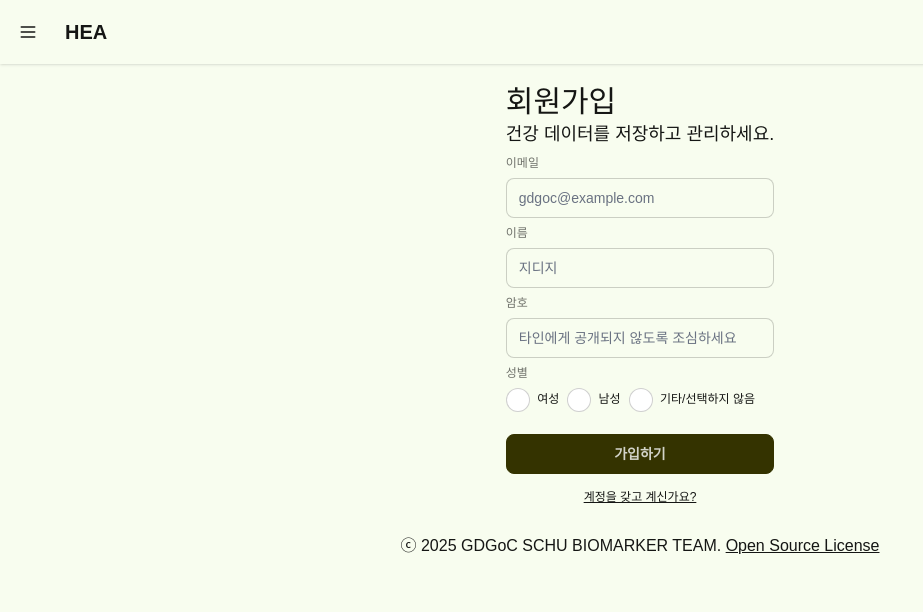
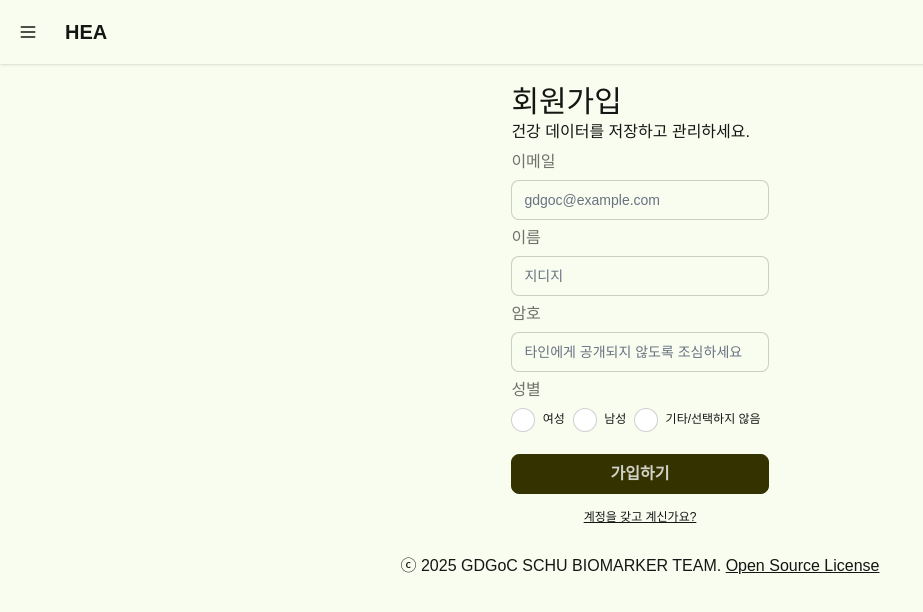
Before and after one commit to GDGoC-SCHU/2025-winter-biomarker-FE, a SvelteKit app: page /signup in a window 1280 px wide. Shown: the top 612 px of the page, without its empty margins (0-923 px from the left). Built offline with nearby package versions, Linux system fonts and the light colour scheme; no server answers.

Commit message:
(style) update font size

```diff
--- a/src/routes/+page.svelte
+++ b/src/routes/+page.svelte
@@ -58,9 +58,9 @@
                         <li class="text-lg font-normal flex justify-between">
                             <span class="flex items-center gap-2">
                                 <span class="badge badge-secondary text-base">밥류</span>
-                                <span>김밥채소</span>
+                                <span>잡채밥</span>
                             </span>
-                            <span class="ms-1 text-base text-gray-400">105kcal</span>
+                            <span class="ms-1 text-base text-gray-400">113kcal</span>
                         </li>
                     </ul>
                 </div>
--- a/src/routes/login/+page.svelte
+++ b/src/routes/login/+page.svelte
@@ -19,10 +19,10 @@
             </div>
             {/if}
         </div>
-        <label for="email" class="fieldset-label">이메일</label>
+        <label for="email" class="fieldset-label text-base">이메일</label>
         <input name="email" type="email" class="input" placeholder="gdgoc@example.com" required />
 
-        <label for="password" class="fieldset-label">암호</label>
+        <label for="password" class="fieldset-label text-base">암호</label>
         <input name="password" type="password" class="input" placeholder="타인에게 공개되지 않도록 조심하세요" required />
 
         {#if form && !form.success}
@@ -34,8 +34,8 @@
         </div>
         {/if}
 
-        <button class="btn btn-neutral mt-4">로그인</button>
-        <a href="/signup" class="link text-center m-2">계정이 없으신가요?</a>
+        <button class="btn btn-neutral mt-4 text-base">로그인</button>
+        <a href="/signup" class="link text-center m-2 text-base">계정이 없으신가요?</a>
     </form>
     {/if}
 
--- a/src/routes/signup/+page.svelte
+++ b/src/routes/signup/+page.svelte
@@ -8,18 +8,18 @@
     <form class="fieldset w-fit" method="POST">
         <div>
             <h1 class="text-3xl">회원가입</h1>
-            <p class="text-lg">건강 데이터를 저장하고 관리하세요.</p>
+            <p class="text-base">건강 데이터를 저장하고 관리하세요.</p>
         </div>
-        <label for="email" class="fieldset-label">이메일</label>
+        <label for="email" class="fieldset-label text-base">이메일</label>
         <input type="email" class="input" placeholder="gdgoc@example.com" name="email" required />
 
-        <label for="name" class="fieldset-label">이름</label>
+        <label for="name" class="fieldset-label text-base">이름</label>
         <input type="text" class="input" placeholder="지디지" name="name" required />
 
-        <label for="password" class="fieldset-label">암호</label>
+        <label for="password" class="fieldset-label text-base">암호</label>
         <input name="password" type="password" class="input" placeholder="타인에게 공개되지 않도록 조심하세요" required />
 
-        <label for="genderset" class="fieldset-label">성별</label>
+        <label for="genderset" class="fieldset-label text-base">성별</label>
         <fieldset name="genderset">
             {#each data.genderList as gitem}
                 <input name="gender" id={gitem.value} value={gitem.value} type="radio" class="radio">
@@ -36,7 +36,7 @@
         </div>
         {/if}
 
-        <button type="submit" class="btn btn-neutral mt-4">가입하기</button>
+        <button type="submit" class="btn btn-neutral mt-4 text-base">가입하기</button>
         <a href="/login" class="link text-center m-2">계정을 갖고 계신가요?</a>
     </form>
     {/if}
```
